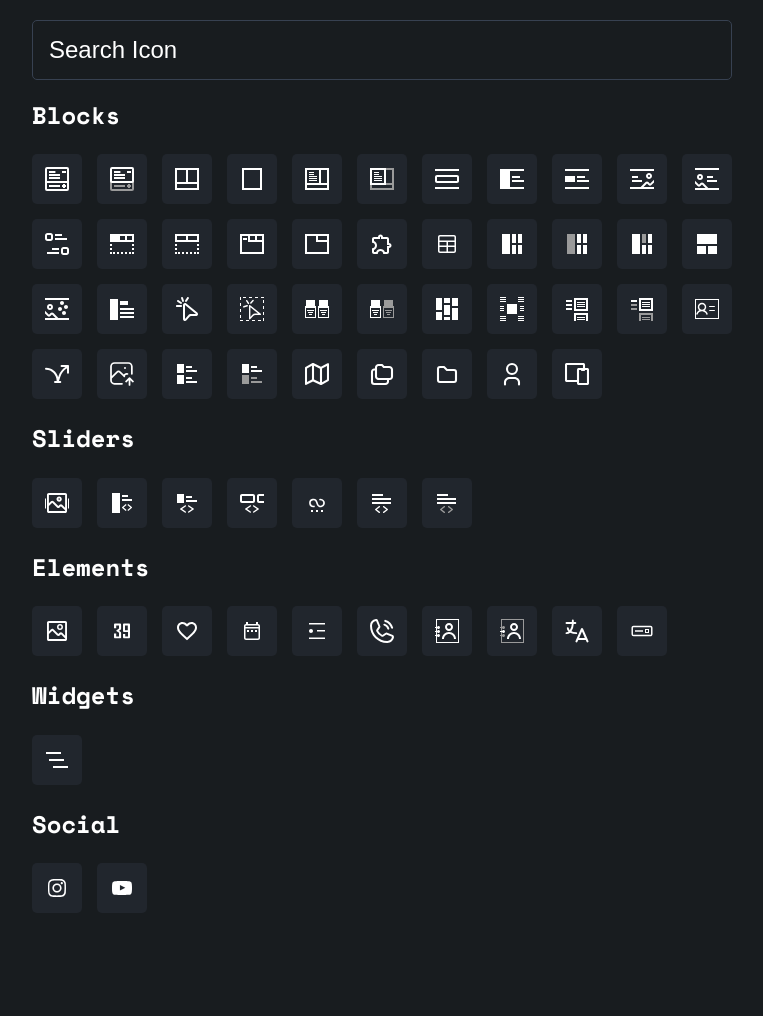
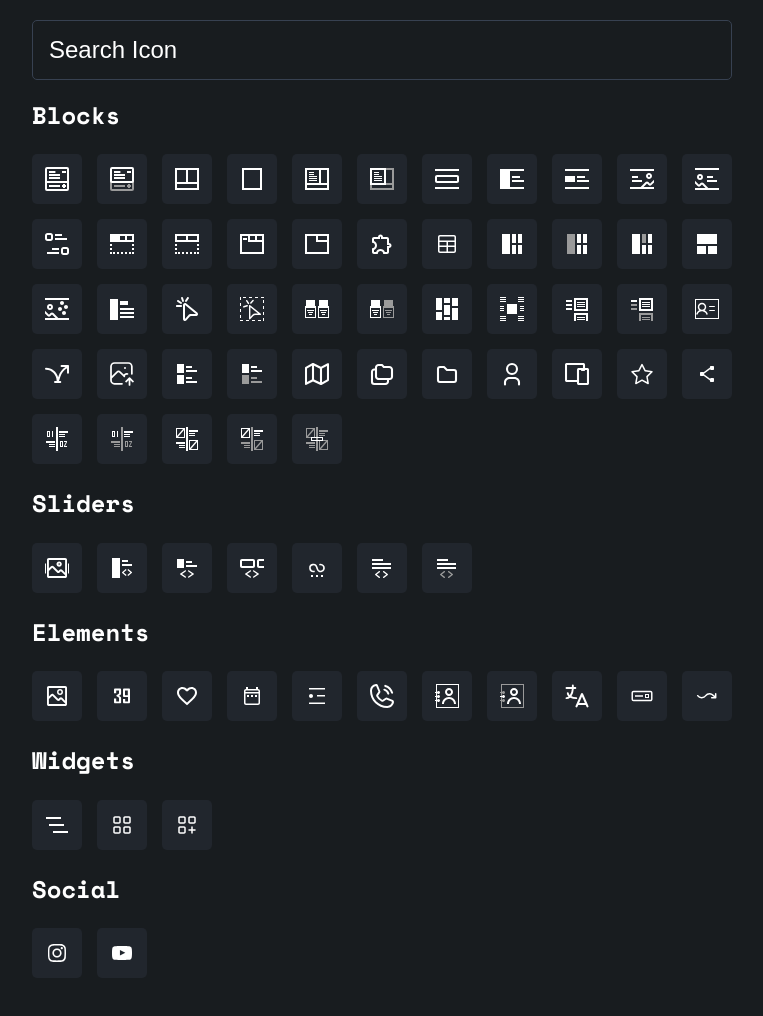
Before and after one commit to tigriweb/tigriweb.github.io, a plain HTML site: page block-icons/index.html in a window 1280 px wide. Shown: the whole page, without its empty margins (258-1021 px from the left). Drawn offline with nearby package versions, Linux system fonts and the light colour scheme.

Commit message:
FEAT: add icons

```diff
--- a/block-icons/index.html
+++ b/block-icons/index.html
@@ -240,6 +240,44 @@
 						<path d="M20.04 5.96H22q.45 0 .77.11l.38.17.34.27.27.35.17.37q.1.33.11.77v13q0 .45-.11.77l-.18.38-.26.34-.34.27-.38.17q-.33.1-.77.11h-8q-.45 0-.77-.11l-.37-.18-.35-.26-.27-.34-.17-.38a2 2 0 0 1-.11-.77v-.96H2q-.45 0-.77-.11l-.37-.18-.35-.26-.26-.34-.18-.38A2 2 0 0 1-.04 18V3q0-.44.11-.77l.18-.37.26-.35.35-.26.37-.18q.33-.1.77-.11h16q.45 0 .77.11l.38.18.34.26.27.35.17.37q.1.33.11.77zm-8.08 12V8.1q.02-.93.5-1.48l.32-.3.38-.21q.36-.16.84-.16h3.96V3.04H2.04v14.92zm8.08-9.92c-.02.56-.48 1-1.04 1h-2c-.56 0-1.02-.44-1.04-1h-1.91v12.92h7.9V8.04z"/>
 					</svg>
 				</button>
+				<button type="button" class="components-button has-icon" aria-label="star google review">
+					<svg viewBox="0 0 24 24" xmlns="http://www.w3.org/2000/svg" width="24" height="24">
+						<path d="m12 19.1-5.82 3.06a.75.75 0 0 1-1.08-.79l1.1-6.48-4.7-4.6a.75.75 0 0 1 .4-1.28l6.52-.94 2.9-5.9a.75.75 0 0 1 1.35 0l2.91 5.9 6.51.94a.75.75 0 0 1 .42 1.28l-4.72 4.6 1.11 6.48a.75.75 0 0 1-1.08.79zm.36-1.51 4.8 2.53-.91-5.37a.8.8 0 0 1 .21-.66l3.91-3.81-5.4-.78a.8.8 0 0 1-.56-.41L12 4.19 9.59 9.1a.8.8 0 0 1-.57.4l-5.4.79 3.92 3.8q.26.29.21.67l-.92 5.38 4.83-2.54a.8.8 0 0 1 .7 0" />
+					</svg>
+				</button>
+				<button type="button" class="components-button has-icon" aria-label="social share">
+					<svg viewBox="0 0 24 24" xmlns="http://www.w3.org/2000/svg" width="24" height="24">
+						<path d="M9 11.8l6.1-4.5c.1.4.4.7.9.7h2c.6 0 1-.4 1-1V5c0-.6-.4-1-1-1h-2c-.6 0-1 .4-1 1v.4l-6.4 4.8c-.2-.1-.4-.2-.6-.2H6c-.6 0-1 .4-1 1v2c0 .6.4 1 1 1h2c.2 0 .4-.1.6-.2l6.4 4.8v.4c0 .6.4 1 1 1h2c.6 0 1-.4 1-1v-2c0-.6-.4-1-1-1h-2c-.5 0-.8.3-.9.7L9 12.2v-.4z" />
+					</svg>
+				</button>
+				<button type="button" class="components-button has-icon" aria-label="step content animation">
+					<svg viewBox="0 0 24 24" xmlns="http://www.w3.org/2000/svg" width="24" height="24">
+						<path d="M13 0v24h-2V0zM5 10H2V4h3zM3 5v4h1V5zm15 15h-3v-6h3zm-2-5v4h1v-4zm5 0h-2v-1h3v1l-2 4h2v1h-3v-1zM8 4v6H7V4zm15 0v1.99h-9V4zm-3 2.99v1h-6V7zm0 2v1h-6V9zm-10 5v2H1v-2zm0 3v1H4v-1.01zm0 2v1H4v-1z" />
+					</svg>
+				</button>
+				<button type="button" class="components-button has-icon" aria-label="step content animation item">
+					<svg viewBox="0 0 24 24" xmlns="http://www.w3.org/2000/svg" width="24" height="24">
+						<path d="M5 10H2V4h3zM3 5v4h1V5zm5-1v6H7V4zm15 0v2h-9V4zm-3 3v1h-6V7zm0 2v1h-6V9z" />
+						<path d="M13 0v24h-2V0zm5 20h-3v-6h3zm-2-5v4h1v-4zm5 0h-2v-1h3v1l-2 4h2v1h-3v-1zm-11-1v2H1v-2zm0 3v1H4v-1.01zm0 2v1H4v-1z" fill="#9a9a9a"></path>
+					</svg>
+				</button>
+				<button type="button" class="components-button has-icon" aria-label="step timeline content animation">
+					<svg viewBox="0 0 24 24" xmlns="http://www.w3.org/2000/svg" width="24" height="24">
+						<path d="M13 0v24h-2V0zm-3 10.99H1V1h9zm-8-9v7.02L8 2zM9 10V3l-6 7zm14 13h-9V13h9zm-8-9v7l6-7zm7 8v-7l-6 7zm1-19v2h-9V3zm-3 3v1.01h-6V6zm0 2v1h-6V8zm-10 7v2H1v-2zm0 3v1.01H4V18zm0 2v1H4v-1z" />
+					</svg>
+				</button>
+				<button type="button" class="components-button has-icon" aria-label="step timeline content animation item">
+					<svg viewBox="0 0 24 24" xmlns="http://www.w3.org/2000/svg" width="24" height="24">
+						<path d="M10 11H1V1h9zM2 2v7l6-7zm7 8V3l-6 7zm14-7v2h-9V3zm-3 3v1h-6V6zm0 2v1h-6V8z" />
+						<path d="M13 0v24h-2V0zm10 22.99h-9v-9.98h9zm-8-9v7.02L21 14zM22 22v-7l-6 7zm-12-7v2H1v-2zm0 3v1.01H4V18zm0 2v1H4v-1z" fill="#9a9a9a" />
+					</svg>
+				</button>
+				<button type="button" class="components-button has-icon" aria-label="step timeline content animation separator">
+					<svg viewBox="0 0 24 24" xmlns="http://www.w3.org/2000/svg" width="24" height="24">
+						<path d="M10 11H1V1h9zm-1-1V3l-6 7zM2 2v7l6-7zm21 1v2h-9V3zm-3 3v1h-6V6zm0 2v1h-6V8zm-7-8v24h-2V0zm10 23h-9V13h9zm-1-1v-7l-6 7zm-7-8v7l6-7zm-5 1v2H1v-2zm0 3v1H4v-1zm0 2v1H4v-1z" fill="#9a9a9a"/>
+						<path d="M6 14v-4h12v4zm11-3H7v2h10z"/>
+					</svg>
+				</button>
 			</div>
 
 
@@ -335,6 +373,11 @@
 						<path d="M22.5 8.79v6.42c0 1.13-.91 2.04-2.04 2.04H3.54a2.04 2.04 0 0 1-2.04-2.04V8.8c0-1.13.91-2.04 2.04-2.04h16.92c1.13 0 2.04.91 2.04 2.04m-1.46 0a.6.6 0 0 0-.58-.58H3.54a.6.6 0 0 0-.58.58v6.42c0 .32.26.58.58.58h16.92c.32 0 .58-.26.58-.58zM19 10v4h-4v-4zm-1.04 1.04h-1.92v1.92h1.92zm-4.96.21v1.5H5v-1.5z" />
 					</svg>
 				</button>
+				<button type="button" class="components-button has-icon" aria-label="arrow animation">
+					<svg viewBox="0 0 24 24" xmlns="http://www.w3.org/2000/svg" width="24" height="24">
+						<path d="M19.93 11.87V9.68a.75.75 0 0 1 1.5 0v4a.75.75 0 0 1-.75.75h-4a.75.75 0 0 1 0-1.5h2.2l-.73-.72c-.87-.87-2.13-1.8-3.45-1.78h-.04a4 4 0 0 0-3.36 1.68 5.6 5.6 0 0 1-4.61 2.32 5.6 5.6 0 0 1-4.63-2.32.75.75 0 1 1 1.24-.85 4 4 0 0 0 3.37 1.67h.03c1.28.03 2.62-.6 3.36-1.67a5.6 5.6 0 0 1 4.61-2.33c1.72-.03 3.41 1.1 4.54 2.22z" />
+					</svg>
+				</button>
 			</div>
 
 
@@ -342,6 +385,16 @@
 				<button type="button" class="components-button has-icon" aria-label="widget list categories">
 					<svg xmlns="http://www.w3.org/2000/svg" viewBox="0 0 24 24" width="24" height="24" aria-hidden="true" focusable="false">
 						<path d="M16 6H1V4h15zm3 5H4v2h15zm4 7H8v2h15z" />
+					</svg>
+				</button>
+				<button type="button" class="components-button has-icon" aria-label="filter query">
+					<svg viewBox="0 0 24 24" xmlns="http://www.w3.org/2000/svg" width="24" height="24">
+						<path d="M3.25 5c0-.96.79-1.75 1.75-1.75h4c.96 0 1.75.79 1.75 1.75v4c0 .96-.79 1.75-1.75 1.75H5c-.96 0-1.75-.79-1.75-1.75zm1.5 0v4c0 .14.11.25.25.25h4q.23-.02.25-.25V5A.25.25 0 0 0 9 4.75H5a.25.25 0 0 0-.25.25m8.5 0c0-.96.79-1.75 1.75-1.75h4c.96 0 1.75.79 1.75 1.75v4c0 .96-.79 1.75-1.75 1.75h-4c-.96 0-1.75-.79-1.75-1.75zm1.5 0v4q.02.23.25.25h4q.23-.02.25-.25V5a.25.25 0 0 0-.25-.25h-4a.25.25 0 0 0-.25.25M3.25 15c0-.96.79-1.75 1.75-1.75h4c.96 0 1.75.79 1.75 1.75v4c0 .96-.79 1.75-1.75 1.75H5c-.96 0-1.75-.79-1.75-1.75zm1.5 0v4c0 .14.11.25.25.25h4q.23-.02.25-.25v-4a.25.25 0 0 0-.25-.25H5a.25.25 0 0 0-.25.25m8.5 0c0-.96.79-1.75 1.75-1.75h4c.96 0 1.75.79 1.75 1.75v4c0 .96-.79 1.75-1.75 1.75h-4c-.96 0-1.75-.79-1.75-1.75zm1.5 0v4q.02.23.25.25h4q.23-.02.25-.25v-4a.25.25 0 0 0-.25-.25h-4a.25.25 0 0 0-.25.25" />
+					</svg>
+				</button>
+				<button type="button" class="components-button has-icon" aria-label="filter query item">
+					<svg viewBox="0 0 24 24" xmlns="http://www.w3.org/2000/svg" width="24" height="24">
+						<path d="M16.25 16.25V14a.75.75 0 0 1 1.5 0v2.25H20a.75.75 0 0 1 0 1.5h-2.25V20a.75.75 0 0 1-1.5 0v-2.25H14a.75.75 0 0 1 0-1.5zM3.25 5c0-.96.79-1.75 1.75-1.75h4c.96 0 1.75.79 1.75 1.75v4c0 .96-.79 1.75-1.75 1.75H5c-.96 0-1.75-.79-1.75-1.75zm1.5 0v4c0 .14.11.25.25.25h4q.23-.02.25-.25V5A.25.25 0 0 0 9 4.75H5a.25.25 0 0 0-.25.25m8.5 0c0-.96.79-1.75 1.75-1.75h4c.96 0 1.75.79 1.75 1.75v4c0 .96-.79 1.75-1.75 1.75h-4c-.96 0-1.75-.79-1.75-1.75zm1.5 0v4q.02.23.25.25h4q.23-.02.25-.25V5a.25.25 0 0 0-.25-.25h-4a.25.25 0 0 0-.25.25M3.25 15c0-.96.79-1.75 1.75-1.75h4c.96 0 1.75.79 1.75 1.75v4c0 .96-.79 1.75-1.75 1.75H5c-.96 0-1.75-.79-1.75-1.75zm1.5 0v4c0 .14.11.25.25.25h4q.23-.02.25-.25v-4a.25.25 0 0 0-.25-.25H5a.25.25 0 0 0-.25.25" />
 					</svg>
 				</button>
 			</div>
```
Also changed, not shown: icons/assets/json/svg-icons.json.
